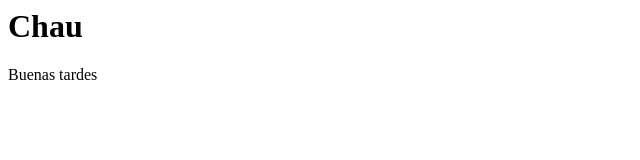
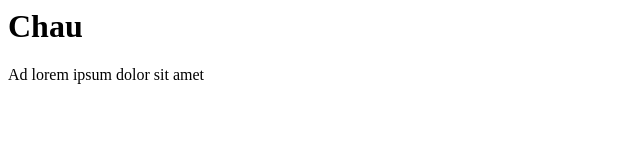
Before and after one commit to hbaravalle/g2301, a plain HTML site: page index.html in a window 1280 px wide. Shown: the full height of the page, 0-640 px from the left. Drawn offline with Linux system fonts and the light colour scheme.

Commit message:
Modificando el párrafo

```diff
--- a/index.html
+++ b/index.html
@@ -1,2 +1,2 @@
 <h1>Chau</h1>
-<p>Buenas tardes</p>
+<p>Ad lorem ipsum dolor sit amet</p>
```
